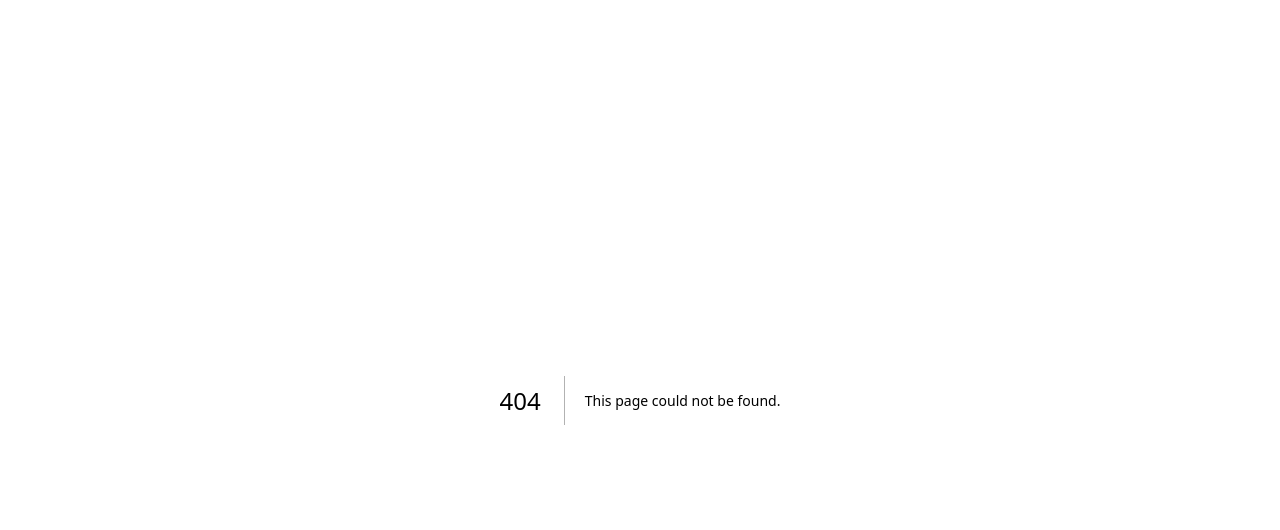
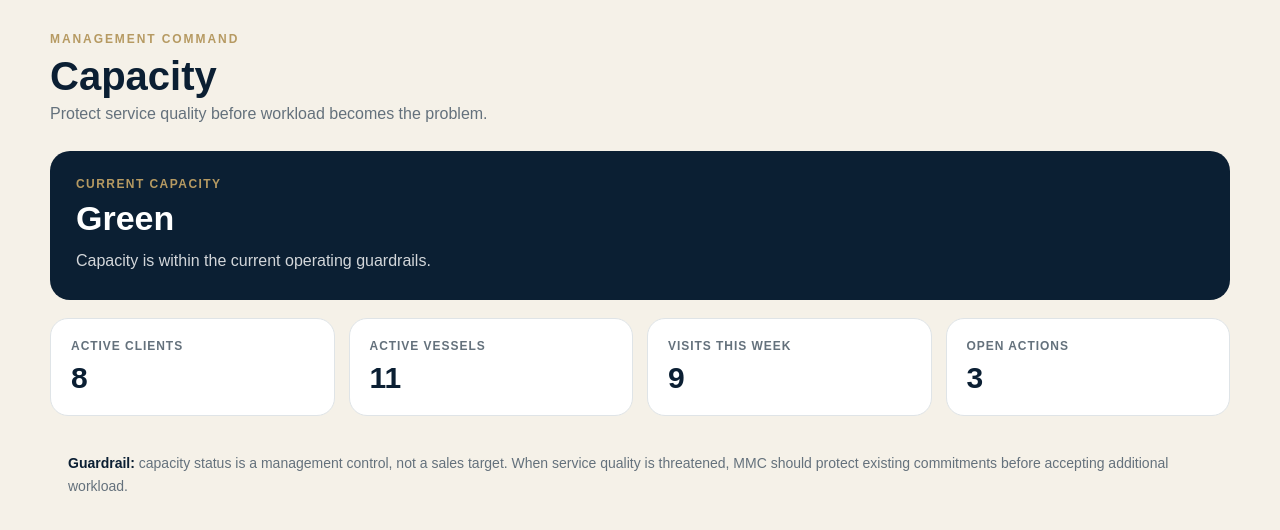
Before and after one commit to zabuilds/MMC-, a Next.js app: page /management/capacity in a window 1280 px wide. Before the commit this address had no page. Shown: the top 530 px of the page. Built offline with nearby package versions, Linux system fonts and the light colour scheme.

Commit message:
add MMC capacity command view

```diff
--- /dev/null
+++ b/app/management/capacity/page.tsx
@@ -0,0 +1,41 @@
+import { constructionCapacity } from "../../../src/lib/management/capacity";
+
+export default function CapacityPage() {
+  const metrics = [
+    ["Active clients", constructionCapacity.activeClients],
+    ["Active vessels", constructionCapacity.activeVessels],
+    ["Visits this week", constructionCapacity.visitsDueThisWeek],
+    ["Open actions", constructionCapacity.openActions],
+  ];
+
+  return (
+    <main style={{ minHeight: "100vh", padding: "32px 24px 64px" }}>
+      <div style={{ maxWidth: 1180, margin: "0 auto" }}>
+        <header style={{ marginBottom: 28 }}>
+          <p style={{ margin: 0, color: "var(--gold)", fontSize: 12, fontWeight: 800, letterSpacing: "0.16em", textTransform: "uppercase" }}>Management command</p>
+          <h1 style={{ margin: "8px 0 6px", color: "var(--navy)", fontSize: 40 }}>Capacity</h1>
+          <p style={{ margin: 0, color: "var(--muted)" }}>Protect service quality before workload becomes the problem.</p>
+        </header>
+
+        <section style={{ background: "var(--navy)", color: "white", borderRadius: 20, padding: 26, marginBottom: 18 }}>
+          <div style={{ color: "var(--gold)", fontSize: 12, fontWeight: 800, letterSpacing: "0.12em", textTransform: "uppercase" }}>Current capacity</div>
+          <div style={{ marginTop: 8, fontSize: 34, fontWeight: 800 }}>{constructionCapacity.status}</div>
+          <p style={{ margin: "10px 0 0", opacity: 0.82, lineHeight: 1.6 }}>{constructionCapacity.managementAction}</p>
+        </section>
+
+        <section style={{ display: "grid", gridTemplateColumns: "repeat(auto-fit, minmax(180px, 1fr))", gap: 14 }}>
+          {metrics.map(([label, value]) => (
+            <article key={label} style={{ background: "var(--white)", border: "1px solid var(--line)", borderRadius: 18, padding: 20 }}>
+              <div style={{ color: "var(--muted)", fontSize: 12, textTransform: "uppercase", letterSpacing: "0.08em", fontWeight: 800 }}>{label}</div>
+              <div style={{ marginTop: 8, color: "var(--navy)", fontSize: 30, fontWeight: 800 }}>{value}</div>
+            </article>
+          ))}
+        </section>
+
+        <aside style={{ marginTop: 18, padding: 18, borderRadius: 16, background: "var(--cream)", color: "var(--muted)", lineHeight: 1.65, fontSize: 14 }}>
+          <strong style={{ color: "var(--navy)" }}>Guardrail:</strong> capacity status is a management control, not a sales target. When service quality is threatened, MMC should protect existing commitments before accepting additional workload.
+        </aside>
+      </div>
+    </main>
+  );
+}
```
